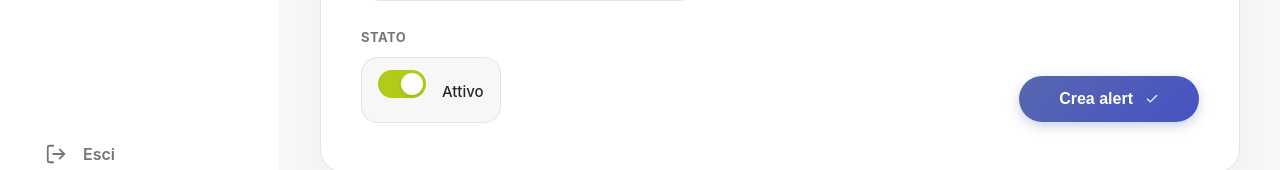
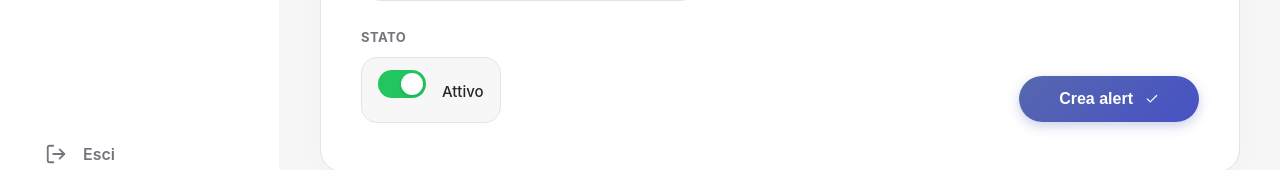
Before and after one commit to JFranciosi/packovery-frontend, an Angular app: page /alert-creation in a window 1280 px wide. Shown: the part 596-766 px from the top of the page. Built offline with nearby package versions, Linux system fonts and the light colour scheme.

Commit message:
style: Update checked slider background color to a new green shade.

```diff
--- a/src/app/component/alert-creation/alert-creation.css
+++ b/src/app/component/alert-creation/alert-creation.css
@@ -265,7 +265,7 @@ textarea {
 
 
 input:checked+.slider {
-    background-color: #B1CB18;
+    background-color: #22C55E;
 }
 
 input:checked+.slider:before {
--- a/src/app/component/alert-modification/alert-modification.css
+++ b/src/app/component/alert-modification/alert-modification.css
@@ -292,7 +292,7 @@ textarea {
 }
 
 input:checked+.slider {
-    background-color: #B1CB18;
+    background-color: #22C55E;
 }
 
 input:checked+.slider:before {
```
